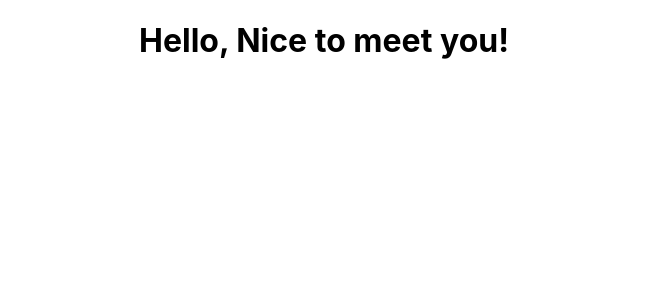
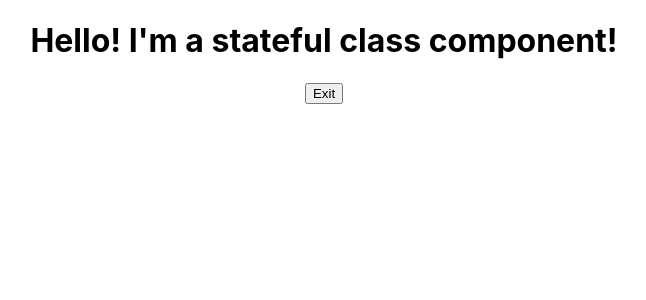
Before and after one commit to Graciekan21/gitpod-learn-react, a React (Create React App) app in the folder my-app/: page / in a window 1280 px wide. Shown: the top 300 px of the page, without its empty margins (316-962 px from the left). Built offline with nearby package versions, Linux system fonts and the light colour scheme.

Commit message:
Install npm and made changes in components

```diff
--- a/my-app/src/App.js
+++ b/my-app/src/App.js
@@ -1,11 +1,11 @@
 import logo from './logo.svg';
 import './App.css';
-import FunctionalGreetingWithProps from './components/FunctionalGreetingWithProps';
+import StatefulGreeting from './components/StatefulGreeting';
 
 function App() {
   return (
     <div className="App">
-      <FunctionalGreetingWithProps greeting="Nice to meet you!" name="Mike" age="32"/>
+      <StatefulGreeting greeting="I'm a stateful class component!" name="Mike"/>
     </div>
   );
 }
--- a/my-app/src/components/FunctionalGreetingWithProps.js
+++ /dev/null
@@ -1,8 +0,0 @@
-import React from "react";
-
-const FunctionalGreetingWithProps = (props) => {
-    console.log(props);
-    return <h1>Hello, {props.greeting}</h1>
-};
-
-export default FunctionalGreetingWithProps;
--- /dev/null
+++ b/my-app/src/components/StatefulGreeting.js
@@ -0,0 +1,30 @@
+import React from "react";
+
+class StatefulGreeting extends React.Component{
+
+    constructor(props) {
+        super(props);
+        this.state = {
+            introduction: "Hello!",
+            buttonText: "Exit",
+        };
+    }
+
+    handleClick() {
+        this.setState({
+            introduction: "Goodbye!"
+        });
+        console.log(this.state.introduction);
+    }
+
+    render() {
+        return (
+            <div>
+                <h1>{this.state.introduction} {this.props.greeting}</h1>
+                <button onClick={() => this.handleClick()}>{this.state.buttonText}</button>
+            </div>
+        )
+    }
+}
+
+export default StatefulGreeting;
```
Also changed, not shown: my-app/src/components/FunctionalGreeting.js (deleted, +0 -9 lines).
